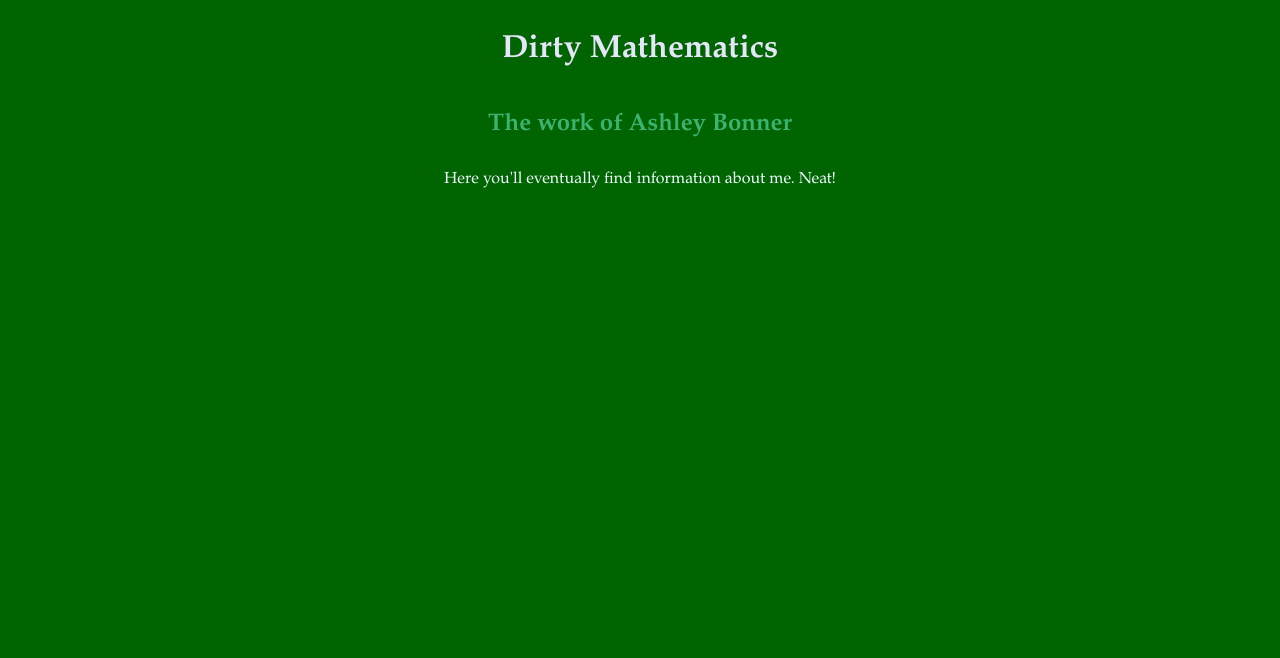
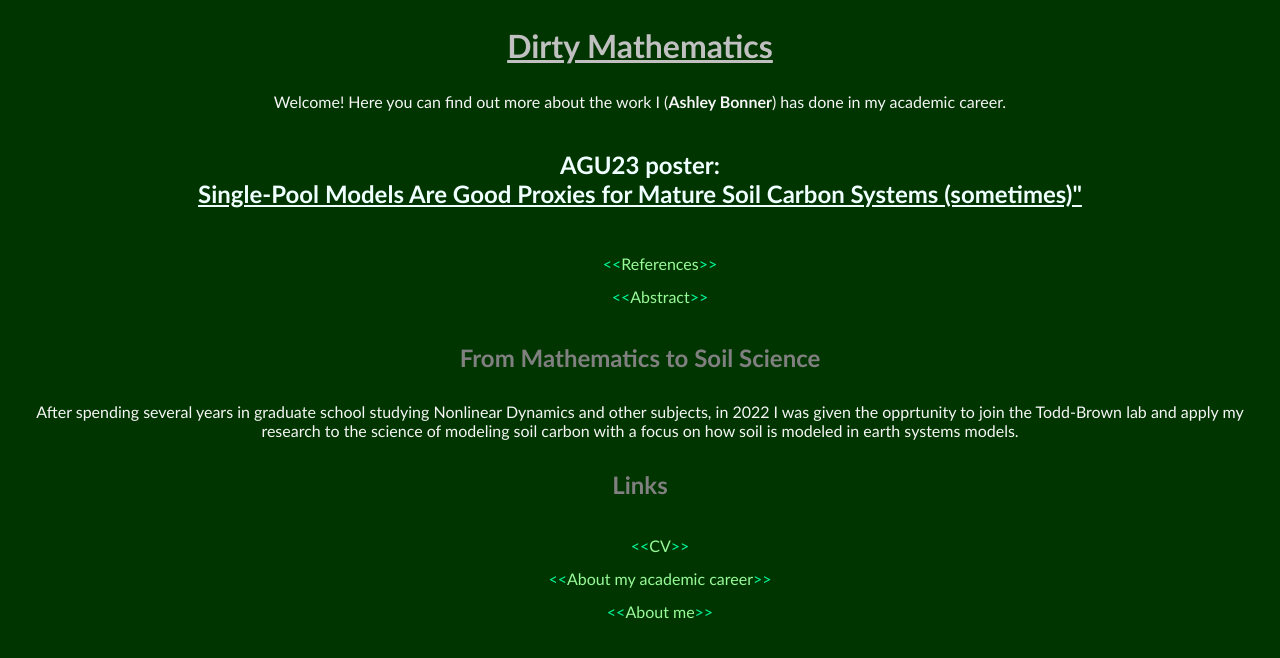
Before and after one commit to AshBonner310/AshBonner310.github.io, a plain HTML site: page index.html in a window 1280 px wide. Drawn offline with Linux system fonts and the light colour scheme.

Commit message:
style and links filled

```diff
--- a/index.html
+++ b/index.html
@@ -8,7 +8,7 @@
 		</title>
 
 		<meta name=“description” content=“Information about my research and contact information.”>
-		<meta name="author" content=“Ashley Bonner”>
+		<meta name="author" content="Ashley Bonner">
 		<link rel="stylesheet" type="text/css" href="mainstyle.css">
 </head>
 
@@ -16,8 +16,26 @@
 
 	<body>
 		<h1>Dirty Mathematics </h1>
-		  <h2>The work of Ashley Bonner</h2>
-		  <p> Here you'll eventually find information about me. Neat!</p>
+		  <p>Welcome! Here you can find out more about the work I (<strong>Ashley Bonner</strong>) has done in my academic career.
+		    </p>
+
+		<h3>AGU23 poster: <br>
+		<u>Single-Pool Models Are Good Proxies for Mature Soil Carbon Systems (sometimes)"</u></h3>
+		  <ul>
+		    <li>References</li>
+		    <li>Abstract</li>
+		  </ul>
+
+		<h2>From Mathematics to Soil Science</h2>
+		  <p> After spending several years in graduate school studying Nonlinear Dynamics and other subjects, in 2022 I was given the opprtunity to join the Todd-Brown lab and apply my research to the science of modeling soil carbon with a focus on how soil is modeled in earth systems models.
+		  </p>
+
+		<h2>Links</h2>
+		  <ul>
+		    <li>CV</li>
+		    <li>About my academic career</li>
+		    <li>About me</li>
+		  </ul>
 	</body>
 
 </html>
--- a/mainstyle.css
+++ b/mainstyle.css
@@ -2,18 +2,40 @@
 * {	text-align: center;
 	}
 
-body {	background-color: DarkGreen;
-	font-family: Garamond, serif;
+body {	background-color: #003500;
+        font-family: "Trebuchet MS", Helvetica, sans-serif;
 	}
 
-h1 { 	color: lavender;
-	padding: 10px;
-	text-decoration: bold;
+h1 { 	color: Silver;
+	padding: 5px;
+	text-decoration: underline;
 	}
 
-h2 { 	color: MediumSeaGreen;
+h2 { 	color: Grey;
 	padding: 10px;
 	}
 
-p { 	color: Azure;
+h3 { 	color: Azure;
+	padding: 15px;
+	font-size:24px;
 	}
+
+p { 	color: WhiteSmoke;
+	}
+
+ul {color:PaleGreen;
+    list-style-type: none;
+  }
+
+li {padding:7px;
+  }
+
+li::before {
+  content: "<<";
+  color: MediumSpringGreen;
+}
+
+li::after {
+  content: ">>";
+  color: MediumSpringGreen;
+}
```
